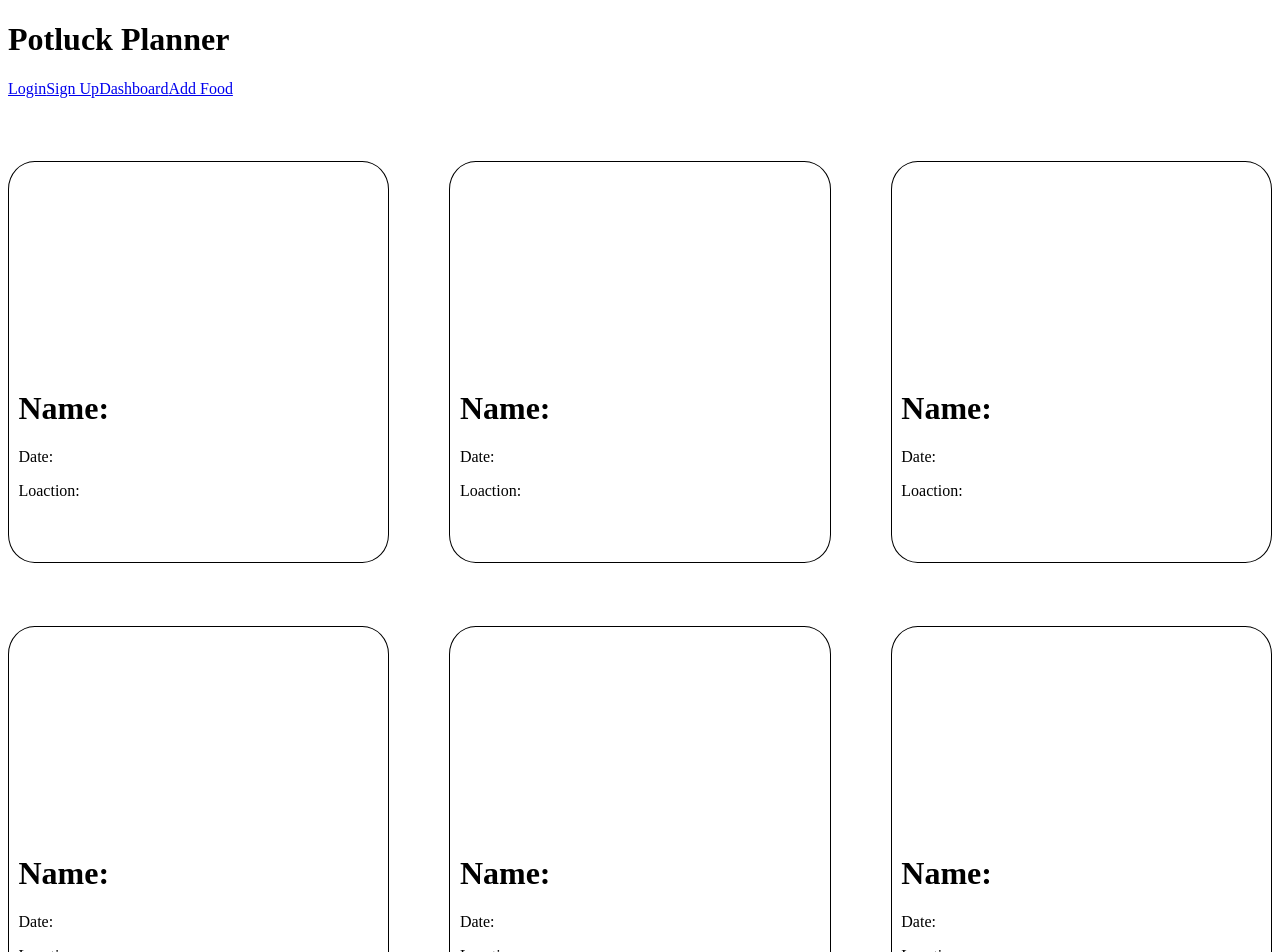
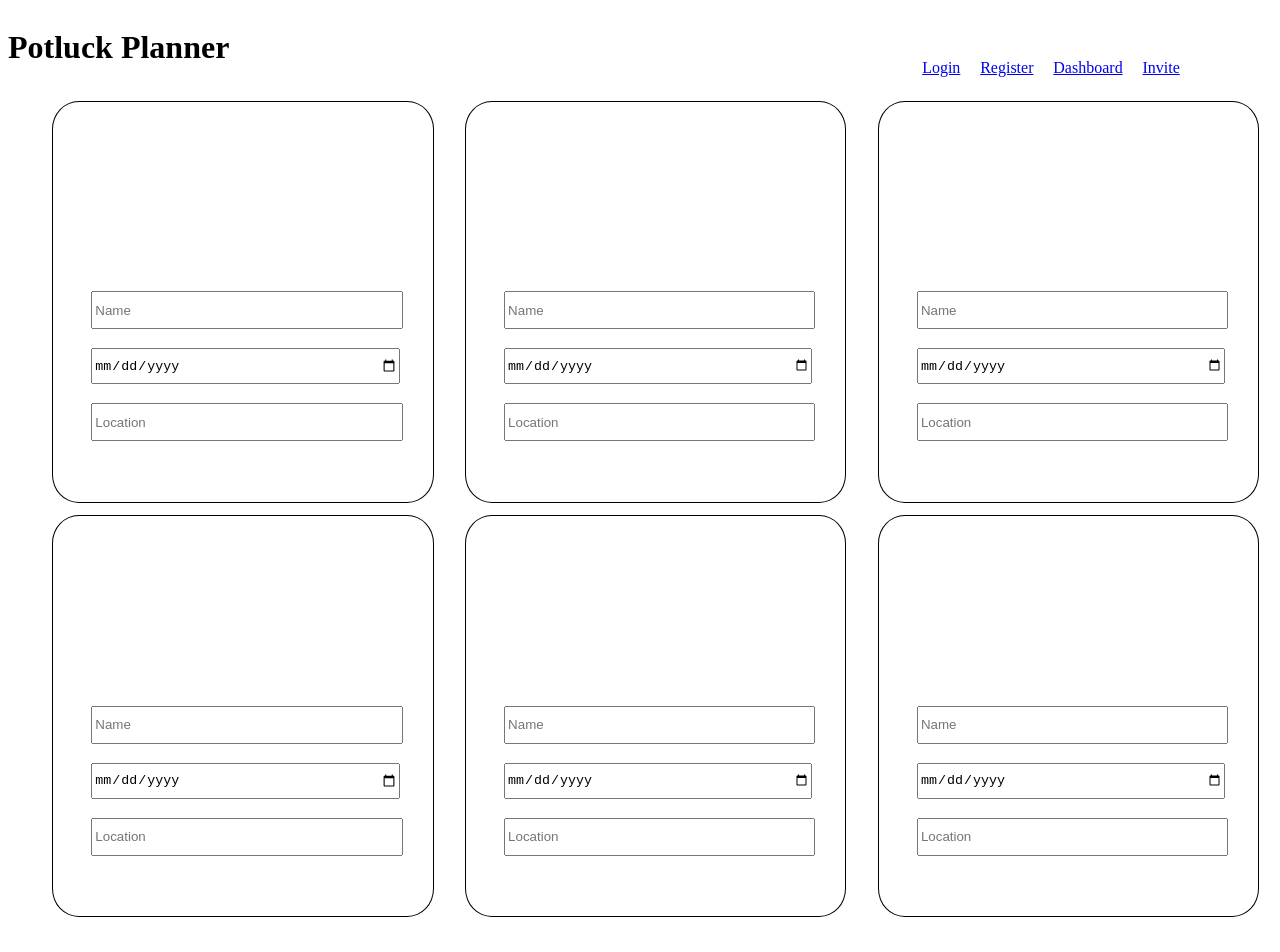
Before and after one commit to Potluck-build/Front-end, a React (Create React App) app in the folder potluck/: page /dashboard in a window 1280 px wide. Shown: the top 952 px of the page. After the commit the page ends 925 px from the top, so only its background shows below. Built offline with nearby package versions, Linux system fonts and the light colour scheme.

Commit message:
input for potlucks created

```diff
--- a/potluck/src/App.css
+++ b/potluck/src/App.css
@@ -1,8 +1,36 @@
+/* Header */
+
+.header {
+  display: flex;
+  justify-content: space-between;
+}
+
+.links {
+  margin-right: 12%;
+  margin-top: 4%;
+}
+
+.login-link {
+  margin-right: 10%;
+}
+
+.register-link {
+  margin-right: 10%;
+}
+
+.dashboard-link {
+  margin-right: 10%;
+}
+
+.add-link {
+  margin-right: 10%;
+}
+
 /*  Dashboard */
 .potlucks-con {
   display: flex;
   flex-flow: row wrap;
-  justify-content: space-between;
+  justify-content: center;
 }
 
 .potluck {
@@ -12,11 +40,25 @@
   border-radius: 7%;
   margin-top: 5%;
 }
-.potluck h1 {
+.potluck {
   margin-left: 2.5%;
-  margin-top: 60%;
+  margin-top: 1%;
 }
 
-.potluck p {
-  margin-left: 2.5%;
+.label input {
+  margin-top: 50%;
 }
+
+input {
+  width: 80%;
+  height: 4vh;
+  margin-left: 10%;
+}
+
+.name {
+  margin-bottom: 5%;
+}
+
+.date {
+  margin-bottom: 5%;
+}
--- a/potluck/src/App.js
+++ b/potluck/src/App.js
@@ -17,7 +17,7 @@ const App = () => {
           <Route path='/login' element={<Login />} />
           <Route path='/register' element={<Register />} />
           <Route path='/dashboard' element={<Dashboard />} />
-          <Route path='/add-food' element={<AddFood />} />
+          <Route path='/invite' element={<AddFood />} />
         </Routes>
       </RouteContainer>
     </AppContainer>
--- a/potluck/src/components/Dashboard.js
+++ b/potluck/src/components/Dashboard.js
@@ -4,44 +4,87 @@ const Dashboard = () => {
   return (
     <div className='potlucks-con'>
       <div className='potluck'>
-        <h1>Name:</h1>
-        <p>Date:</p>
-        <p>Loaction:</p>
+        <label className='label'>
+          <input className='name' placeholder='Name' />
+        </label>
+        <br />
+        <label>
+          <input className='date' type='date' />
+        </label>
+        <br />
+        <label>
+          <input placeholder='Location' />
+        </label>
       </div>
       <div className='potluck'>
-        <h1>Name:</h1>
-        <p>Date:</p>
-        <p>Loaction:</p>
+        {" "}
+        <label className='label'>
+          <input className='name' placeholder='Name' />
+        </label>
+        <br />
+        <label>
+          <input className='date' type='date' />
+        </label>
+        <br />
+        <label>
+          <input placeholder='Location' />
+        </label>
       </div>
       <div className='potluck'>
-        <h1>Name:</h1>
-        <p>Date:</p>
-        <p>Loaction:</p>
+        {" "}
+        <label className='label'>
+          <input className='name' placeholder='Name' />
+        </label>
+        <br />
+        <label>
+          <input className='date' type='date' />
+        </label>
+        <br />
+        <label>
+          <input placeholder='Location' />
+        </label>
       </div>
       <div className='potluck'>
-        <h1>Name:</h1>
-        <p>Date:</p>
-        <p>Loaction:</p>
+        {" "}
+        <label className='label'>
+          <input className='name' placeholder='Name' />
+        </label>
+        <br />
+        <label>
+          <input className='date' type='date' />
+        </label>
+        <br />
+        <label>
+          <input placeholder='Location' />
+        </label>
       </div>
       <div className='potluck'>
-        <h1>Name:</h1>
-        <p>Date:</p>
-        <p>Loaction:</p>
+        {" "}
+        <label className='label'>
+          <input className='name' placeholder='Name' />
+        </label>
+        <br />
+        <label>
+          <input className='date' type='date' />
+        </label>
+        <br />
+        <label>
+          <input placeholder='Location' />
+        </label>
       </div>
       <div className='potluck'>
-        <h1>Name:</h1>
-        <p>Date:</p>
-        <p>Loaction:</p>
-      </div>
-      <div className='potluck'>
-        <h1>Name:</h1>
-        <p>Date:</p>
-        <p>Loaction:</p>
-      </div>
-      <div className='potluck'>
-        <h1>Name:</h1>
-        <p>Date:</p>
-        <p>Loaction:</p>
+        {" "}
+        <label className='label'>
+          <input className='name' placeholder='Name' />
+        </label>
+        <br />
+        <label>
+          <input className='date' type='date' />
+        </label>
+        <br />
+        <label>
+          <input placeholder='Location' />
+        </label>
       </div>
     </div>
   );
--- a/potluck/src/components/Header.js
+++ b/potluck/src/components/Header.js
@@ -4,13 +4,21 @@ import styled from "styled-components";
 
 const Header = () => {
   return (
-    <HeadContainer>
+    <HeadContainer className='header'>
       <h1>Potluck Planner</h1>
-      <LinkContainer>
-        <Link to='/'>Login</Link>
-        <Link to='/register'>Sign Up</Link>
-        <Link to='/dashboard'>Dashboard</Link>
-        <Link to='/add-food'>Add Food</Link>
+      <LinkContainer className='links'>
+        <Link className='login-link' to='/'>
+          Login
+        </Link>
+        <Link className='register-link' to='/register'>
+          Register
+        </Link>
+        <Link className='dashboard-link' to='/dashboard'>
+          Dashboard
+        </Link>
+        <Link className='invite-link' to='/invite'>
+          Invite
+        </Link>
       </LinkContainer>
     </HeadContainer>
   );
```
